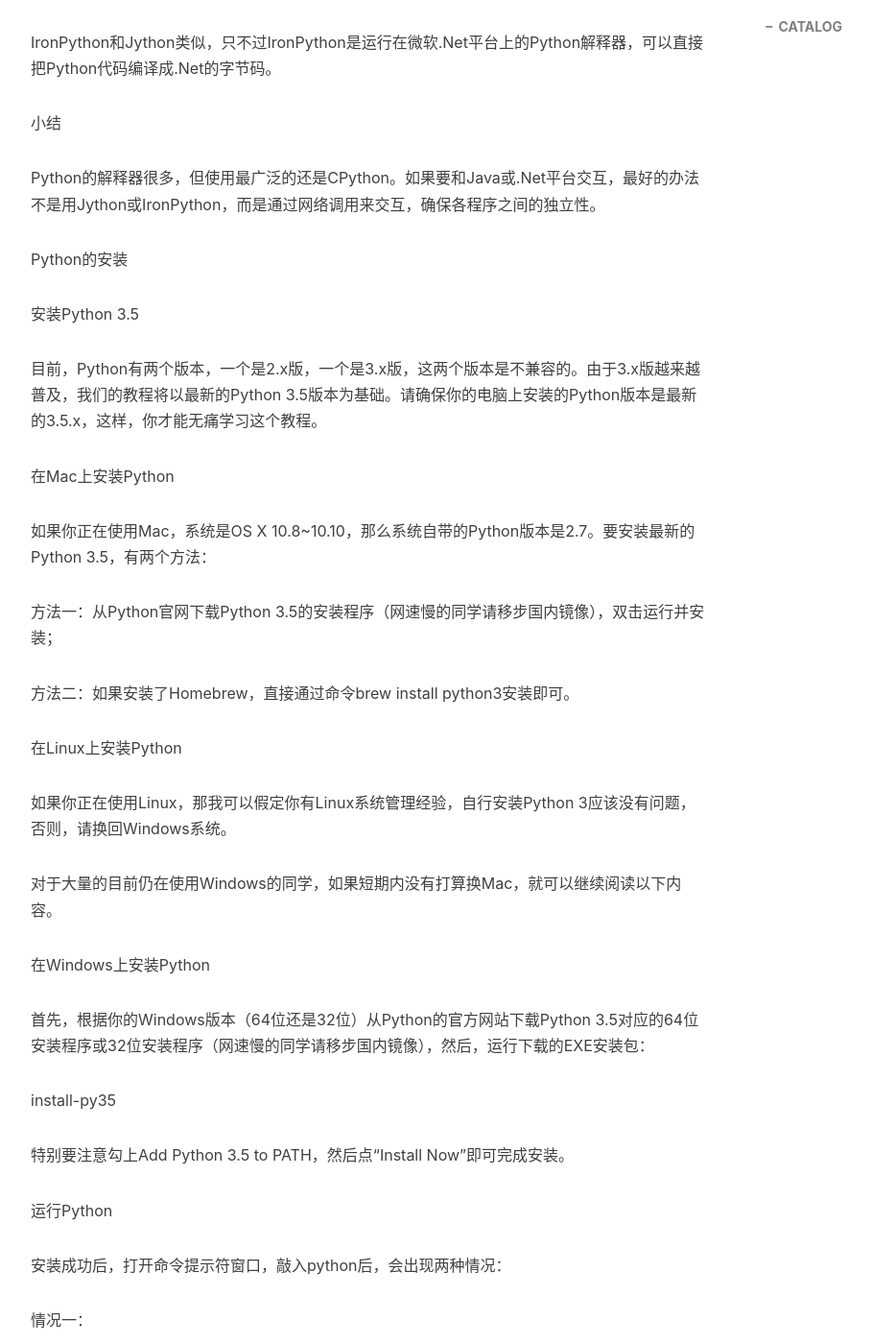
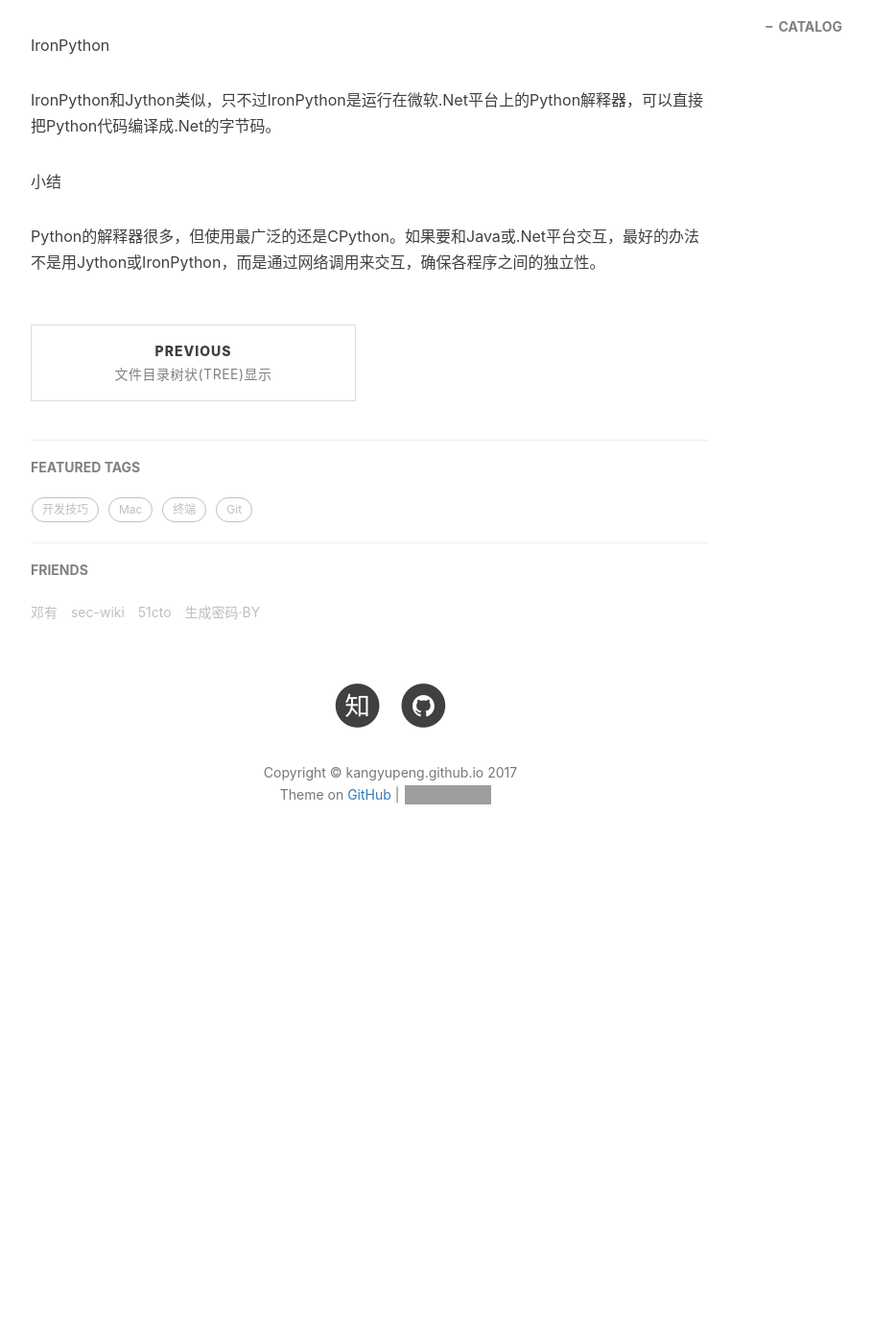
Before and after one commit to kangyupeng/kangyupeng.github.io, a Jekyll site: the page built from _posts/2017-06-01-Python入门.md, in a window 1280 px wide and 1400 px high, scrolled down 2953 px. Shown: the whole window at 96% size, without its empty margins (233-1142 px from the left). Built offline with Jekyll 4.4.1, drawn with Linux system fonts in a browser that asks for light colours; nearby versions of some CDN libraries; comment, search, counter and statistics services are not loaded; after the commit the page ends 3885 px from its top, so only the background shows below that; some of the changed text lies outside the part shown; grey boxes are pictures that could not be loaded.

Commit message:
Update 2017-06-01-Python入门.md

```diff
--- a/_posts/2017-06-01-Python入门.md
+++ b/_posts/2017-06-01-Python入门.md
@@ -1,7 +1,7 @@
 ---
 layout:     post
-title:      Python入门
-subtitle:   Python入门
+title:      Python是什么，及优缺点介绍
+subtitle:   Python入门
 date:       2017-06-01
 author:     BY 康玉鹏
 header-img: img/post-bg-debug.png
@@ -80,72 +80,3 @@ IronPython和Jython类似，只不过IronPython是运行在微软.Net平台上
 小结
 
 Python的解释器很多，但使用最广泛的还是CPython。如果要和Java或.Net平台交互，最好的办法不是用Jython或IronPython，而是通过网络调用来交互，确保各程序之间的独立性。
-
-
-
-Python的安装
-
-
-安装Python 3.5
-
-目前，Python有两个版本，一个是2.x版，一个是3.x版，这两个版本是不兼容的。由于3.x版越来越普及，我们的教程将以最新的Python 3.5版本为基础。请确保你的电脑上安装的Python版本是最新的3.5.x，这样，你才能无痛学习这个教程。
-
-在Mac上安装Python
-
-如果你正在使用Mac，系统是OS X 10.8~10.10，那么系统自带的Python版本是2.7。要安装最新的Python 3.5，有两个方法：
-
-方法一：从Python官网下载Python 3.5的安装程序（网速慢的同学请移步国内镜像），双击运行并安装；
-
-方法二：如果安装了Homebrew，直接通过命令brew install python3安装即可。
-
-在Linux上安装Python
-
-如果你正在使用Linux，那我可以假定你有Linux系统管理经验，自行安装Python 3应该没有问题，否则，请换回Windows系统。
-
-对于大量的目前仍在使用Windows的同学，如果短期内没有打算换Mac，就可以继续阅读以下内容。
-
-在Windows上安装Python
-
-首先，根据你的Windows版本（64位还是32位）从Python的官方网站下载Python 3.5对应的64位安装程序或32位安装程序（网速慢的同学请移步国内镜像），然后，运行下载的EXE安装包：
-
-install-py35
-
-特别要注意勾上Add Python 3.5 to PATH，然后点“Install Now”即可完成安装。
-
-
-运行Python
-
-安装成功后，打开命令提示符窗口，敲入python后，会出现两种情况：
-
-情况一：
-
-run-py3-win
-
-看到上面的画面，就说明Python安装成功！
-
-你看到提示符>>>就表示我们已经在Python交互式环境中了，可以输入任何Python代码，回车后会立刻得到执行结果。现在，输入exit()并回车，就可以退出Python交互式环境（直接关掉命令行窗口也可以）。
-
-情况二：得到一个错误：
-
-‘python’ 不是内部或外部命令，也不是可运行的程序或批处理文件。
-python-not-found
-
-这是因为Windows会根据一个Path的环境变量设定的路径去查找python.exe，如果没找到，就会报错。如果在安装时漏掉了勾选Add Python 3.5 to PATH，那就要手动把python.exe所在的路径添加到Path中。
-
-如果你不知道怎么修改环境变量，建议把Python安装程序重新运行一遍，务必记得勾上Add Python 3.5 to PATH。
-
-
-
-小结
-
-学会如何把Python安装到计算机中，并且熟练打开和退出Python交互式环境。
-
-在Windows上运行Python时，请先启动命令行，然后运行python。
-
-在Mac和Linux上运行Python时，请打开终端，然后运行python3。
-
-
-
-PyCharm  5.03
-
-链接：http://pan.baidu.com/s/1i5NZylB 密码：6kmu
```
